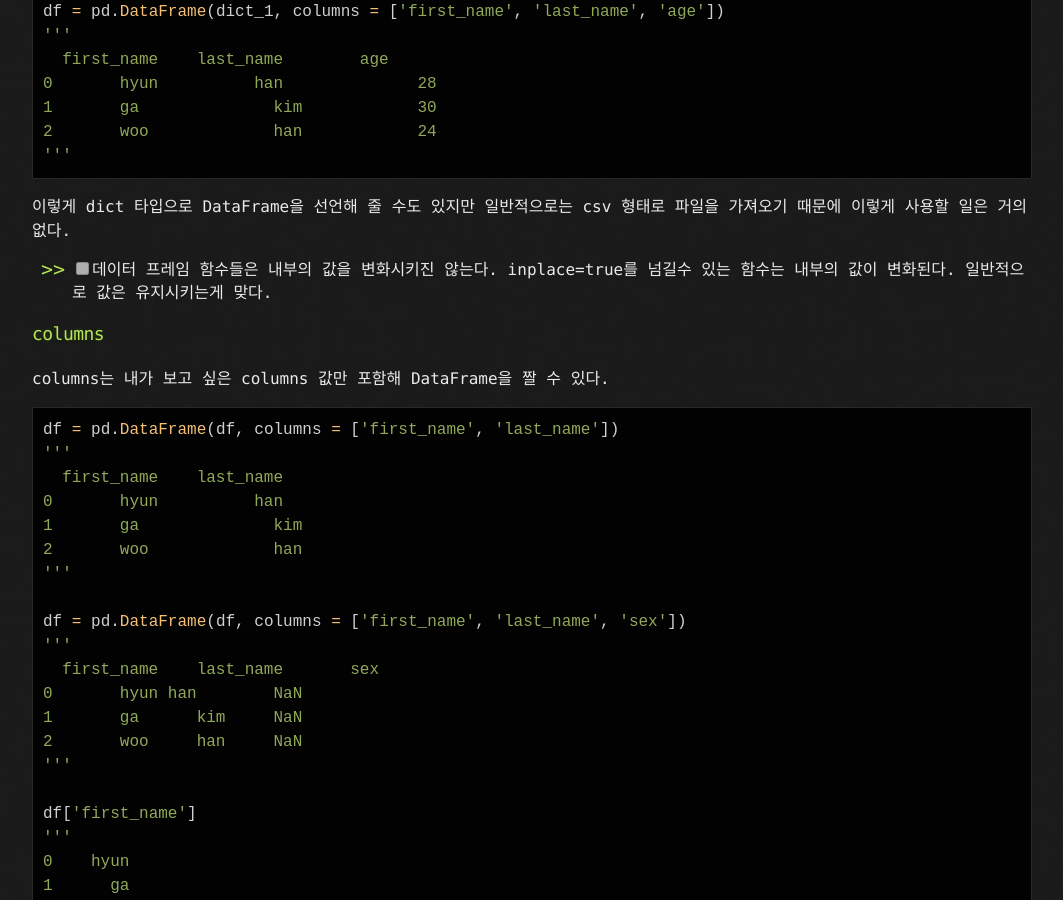
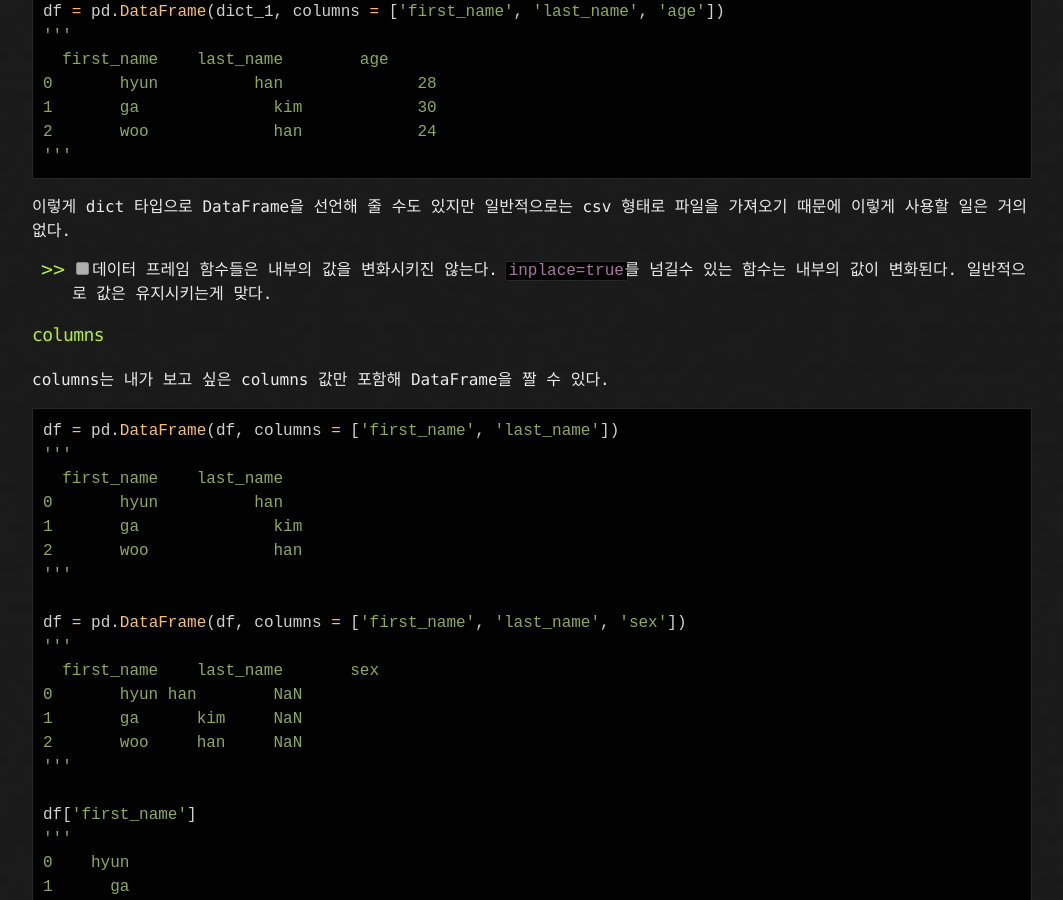
Before and after one commit to CodeNinja1126/CodeNinja1126.github.io, a Jekyll site: the page built from _posts/2021-01-28-022.md, in a window 1280 px wide and 900 px high, scrolled down 3592 px. Shown: the whole window, without its empty margins (108-1171 px from the left). Built offline with Jekyll 4.4.1, drawn with Linux system fonts in a browser that asks for light colours; formulas are drawn with MathJax 3.

Commit message:
Update 2021-01-28-022.md

````diff
--- a/_posts/2021-01-28-022.md
+++ b/_posts/2021-01-28-022.md
@@ -141,7 +141,7 @@ df = pd.DataFrame(dict_1, columns = ['first_name', 'last_name', 'age'])
  이렇게 dict 타입으로 DataFrame을 선언해 줄 수도 있지만 일반적으로는 csv 형태로 파일을 가져오기 때문에 이렇게 사용할 일은 거의 없다.
 
 - [ ]  데이터 프레임 함수들은 내부의 값을 변화시키진 않는다.
-inplace=true를 넘길수 있는 함수는 내부의 값이 변화된다.
+`inplace=true`를 넘길수 있는 함수는 내부의 값이 변화된다.
 일반적으로 값은 유지시키는게 맞다.
 
 ### columns
@@ -214,7 +214,10 @@ age            30
 Name: 1, dtype: object
 '''
 '''
-선언했던 df의 경우에는 실제로 자료에 저장된 순서와 인덱스의 번호가 일치한다. 그래서 df.loc[1]과 같은 결과가 나오게 된 것이다. 하지만 자료의 순서와 인덱스의 번호가 일치 하지 않을 경우에는 다른 결과가 나올 수 있다. 즉, loc의 경우에는 인덱스 값을 기준으로하고, iloc는 저장된 자료의 순서를 기준으로 한다.
+선언했던 df의 경우에는 실제로 자료에 저장된 순서와 인덱스의 번호가 일치한다.
+그래서 df.loc[1]과 같은 결과가 나오게 된 것이다.
+하지만 자료의 순서와 인덱스의 번호가 일치 하지 않을 경우에는 다른 결과가 나올 수 있다.
+즉, loc의 경우에는 인덱스 값을 기준으로하고, iloc는 저장된 자료의 순서를 기준으로 한다.
 '''
 ```
 
````
